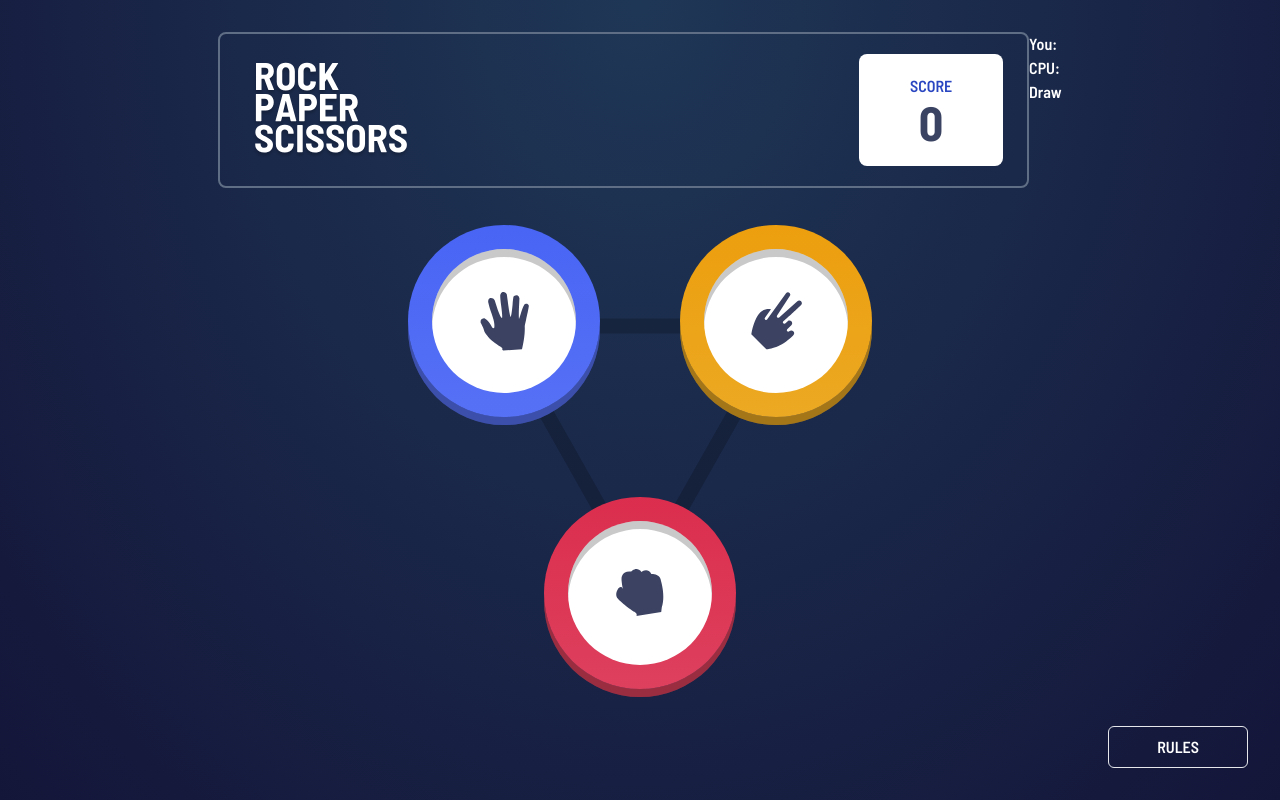
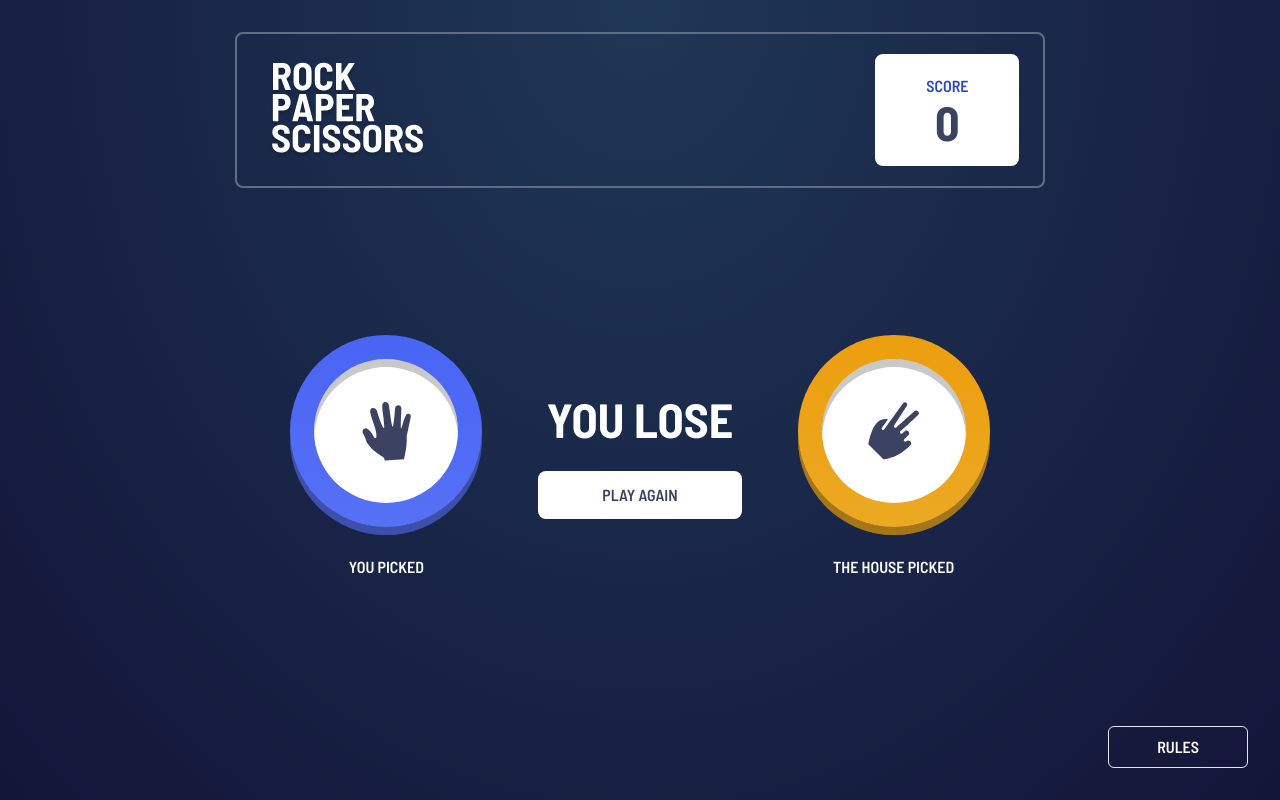
Before and after one commit to kelly-jsx/rock-paper-scissors, a React (Vite) app: page / in a window 1280 px wide. Built offline with nearby package versions, Linux system fonts and the light colour scheme.

Commit message:
Results screen

```diff
--- a/src/components/App.tsx
+++ b/src/components/App.tsx
@@ -1,6 +1,7 @@
 import { useEffect, useState } from 'react'
 import '../style.scss'
 import { Actions } from './Actions/Actions'
+import { GameResult } from './GameResult'
 
 import { Header } from './Header'
 import { RulesModal } from './RulesModal'
@@ -12,6 +13,8 @@ function App() {
   const [computerChoice, setComputerChoice] = useState('')
   const [playerWin, setPlayerWin] = useState('')
   const [score, setScore] = useState(0)
+
+  const [showResults, setShowResults] = useState(false)
 
   useEffect(() => {
     winResult()
@@ -58,14 +61,15 @@ function App() {
       <div className="App flex h-screen w-screen flex-col bg-headerOutline p-8">
         <div className="flex w-full justify-center">
           <Header score={score} />
-          <div className="flex flex-col text-white">
+          {/* <div className="flex flex-col text-white">
             <p>You: {choice}</p>
             <p>CPU: {computerChoice}</p>
             <p>{playerWin}</p>
-          </div>
+          </div> */}
         </div>
         <div className="flex h-full w-full items-center justify-center">
-          <Actions handleChoice={handleChoice} />
+          {/* <Actions handleChoice={handleChoice} /> */}
+          <GameResult choice="paper" computerChoice="scissors" />
         </div>
         <button
           className="w-max self-center rounded-md border px-12 py-2 text-white transition duration-300 ease-in-out hover:bg-white hover:text-dark lg:self-end"
--- a/src/components/GameResult.tsx
+++ b/src/components/GameResult.tsx
@@ -1,7 +1,92 @@
-export const GameResult = () => {
+import { ActionButton } from './Actions/ActionButton'
+import Paper from './../public/icon-paper.svg'
+import Scissors from './../public/icon-scissors.svg'
+import Rock from './../public/icon-rock.svg'
+
+export const GameResult = ({ choice, computerChoice }) => {
   return (
-    <div>
-      <h1>Game Result</h1>
+    <div className="flex flex-col items-center gap-20 uppercase text-white">
+      <div className="flex gap-8 lg:gap-14">
+        {/* your pick */}
+        <div className="flex flex-col gap-7">
+          {choice === 'paper' ? (
+            <div className="paper grid h-32 w-32 items-center justify-center rounded-full bg-gradient-to-b from-paper-primary to-paper-secondary lg:h-48 lg:w-48">
+              <div
+                className={`action-button relative grid h-24 w-24 place-items-center rounded-full bg-white lg:h-36 lg:w-36`}
+              >
+                <img src={Paper} alt="" />
+              </div>
+            </div>
+          ) : choice === 'rock' ? (
+            <div className="rock grid h-32 w-32 items-center justify-center rounded-full bg-gradient-to-b from-rock-primary to-rock-secondary lg:h-48 lg:w-48">
+              <div
+                className={`action-button relative grid h-24 w-24 place-items-center rounded-full bg-white lg:h-36 lg:w-36`}
+              >
+                <img src={Rock} alt="" />
+              </div>
+            </div>
+          ) : (
+            <div className="scissors grid h-32 w-32 items-center justify-center rounded-full bg-gradient-to-b from-scissors-primary to-scissors-secondary lg:h-48 lg:w-48">
+              <div
+                className={`action-button relative grid h-24 w-24 place-items-center rounded-full bg-white lg:h-36 lg:w-36`}
+              >
+                <img src={Scissors} alt="" />
+              </div>
+            </div>
+          )}
+          <p className="text-center">you picked</p>
+        </div>
+        {/*  */}
+        <div className="hidden flex-col items-center justify-center gap-7 lg:flex">
+          <p className="text-5xl font-bold">You lose</p>
+          <div className="flex">
+            <button className="w-max rounded-lg bg-white px-16 py-3 uppercase text-dark hover:text-rock-primary">
+              play again
+            </button>
+          </div>
+        </div>
+        {/* computer pick */}
+        <div className="flex flex-col gap-7">
+          {computerChoice === 'paper' ? (
+            <div className="paper grid h-32 w-32 items-center justify-center rounded-full bg-gradient-to-b from-paper-primary to-paper-secondary lg:h-48 lg:w-48">
+              <div
+                className={`action-button relative grid h-24 w-24 place-items-center rounded-full bg-white lg:h-36 lg:w-36`}
+              >
+                <img src={Paper} alt="" />
+              </div>
+            </div>
+          ) : computerChoice === 'rock' ? (
+            <div className="rock grid h-32 w-32 items-center justify-center rounded-full bg-gradient-to-b from-rock-primary to-rock-secondary lg:h-48 lg:w-48">
+              <div
+                className={`action-button relative grid h-24 w-24 place-items-center rounded-full bg-white lg:h-36 lg:w-36`}
+              >
+                <img src={Rock} alt="" />
+              </div>
+            </div>
+          ) : (
+            <div className="scissors grid h-32 w-32 items-center justify-center rounded-full bg-gradient-to-b from-scissors-primary to-scissors-secondary lg:h-48 lg:w-48">
+              <div
+                className={`action-button relative grid h-24 w-24 place-items-center rounded-full bg-white lg:h-36 lg:w-36`}
+              >
+                <img src={Scissors} alt="" />
+              </div>
+            </div>
+          )}
+          <p className="text-center">the house picked</p>
+        </div>
+      </div>
+      {/* actions */}
+      <div className="flex h-full flex-col items-center gap-7 lg:hidden">
+        <p className="text-5xl font-bold">You lose</p>
+        <div className="flex">
+          <button
+            className="w-max rounded-lg bg-white px-16 py-3 uppercase text-dark hover:text-rock-primary"
+            // onClick={() => handlePlayAgain}
+          >
+            play again
+          </button>
+        </div>
+      </div>
     </div>
   )
 }
```
